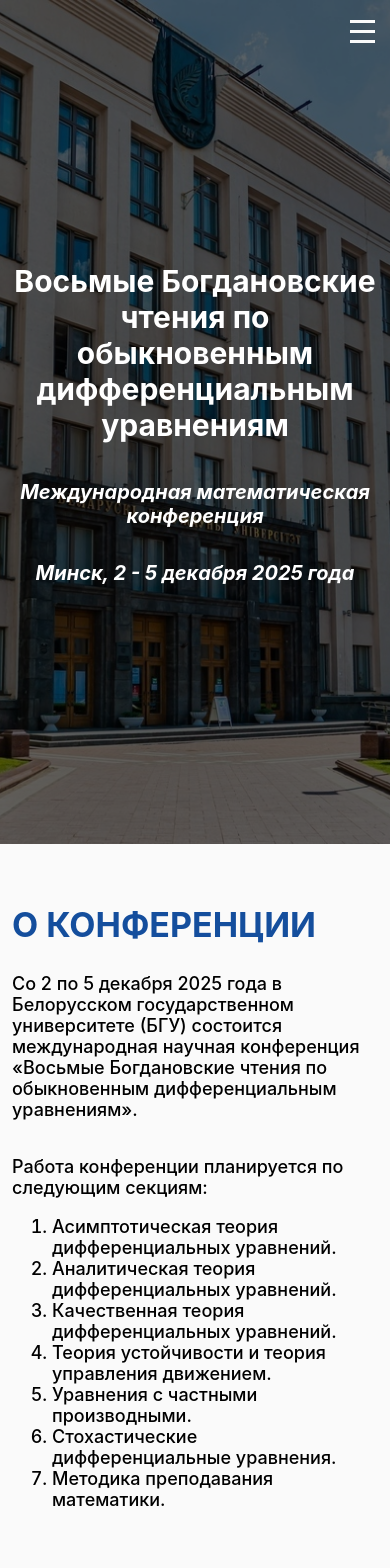
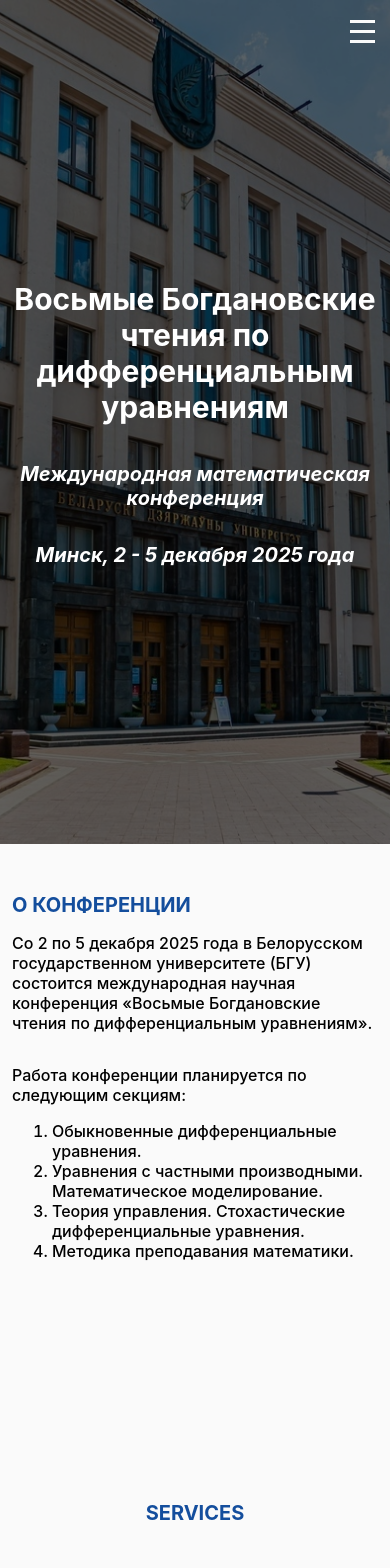
Before and after one commit to imconfde/8br, a React (Create React App) app: page / in a window 390 px wide. Shown: the top 1568 px of the page. Built offline with nearby package versions, Linux system fonts and the light colour scheme.

Commit message:
edit conf info

```diff
--- a/src/components/About.js
+++ b/src/components/About.js
@@ -12,7 +12,7 @@ function About() {
             <h2 className="main-title about-h2">О КОНФЕРЕНЦИИ</h2>
             <p className="main-p">
               Со 2 по 5 декабря 2025 года в Белорусском государственном университете (БГУ) состоится
-              международная научная конференция «Восьмые Богдановские чтения по обыкновенным дифференциальным уравнениям».
+              международная научная конференция «Восьмые Богдановские чтения по дифференциальным уравнениям».
             </p>
           </div>
         </div>
@@ -21,12 +21,9 @@ function About() {
             Работа конференции планируется по следующим секциям:
           </p>
           <ol className="main-p">
-            <li>Асимптотическая теория дифференциальных уравнений.</li>
-            <li>Аналитическая теория дифференциальных уравнений.</li>
-            <li>Качественная теория дифференциальных уравнений.</li>
-            <li>Теория устойчивости и теория управления движением.</li>
-            <li>Уравнения с частными производными.</li>
-            <li>Стохастические дифференциальные уравнения.</li>
+            <li>Обыкновенные дифференциальные уравнения.</li>
+            <li>Уравнения с частными производными. Математическое моделирование.</li>
+            <li>Теория управления. Стохастические дифференциальные уравнения.</li>
             <li>Методика преподавания математики.</li>
           </ol>
         </div>
--- a/src/components/Header.js
+++ b/src/components/Header.js
@@ -2,7 +2,7 @@ function Header() {
   return (
     <header>
       <img alt="about" src={require('../img/bsu.jpg')} className="img-header"/>
-      <h1>Восьмые Богдановские чтения по обыкновенным дифференциальным уравнениям</h1>
+      <h1>Восьмые Богдановские чтения по дифференциальным уравнениям</h1>
       <h2>Международная математическая конференция</h2>
       <h2>Минск, 2 - 5 декабря 2025 года</h2>
       <div className="headerbg"></div>
--- a/src/index.css
+++ b/src/index.css
@@ -230,7 +230,7 @@ header h1 {
   z-index: 1;
   color: white;
   text-align: center;
-  font-size: 54px;
+  font-size: 56px;
   padding: 0 15px;
 }
 
@@ -504,6 +504,9 @@ ul li a {
   .col-md-4 {
     width: 55.9%!important;
   }
+  .main-title {
+    font-size: 24px;
+  }
 }
 
 @media (max-width: 576px) {
@@ -620,7 +623,10 @@ ul li a {
     display: inline-block;
   }
   .main-p {
-    font-size: 18px;
+    font-size: 16px;
+  }
+  .main-title {
+    font-size: 20px;
   }
   .img-fluid {
     display: none;
```
